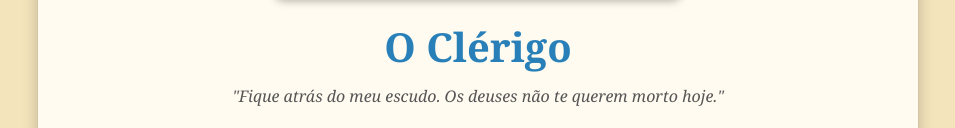
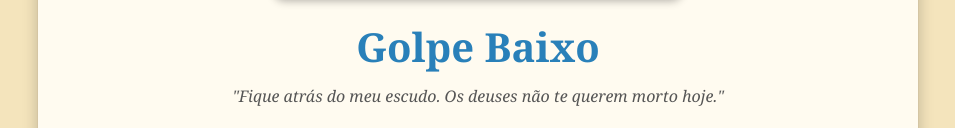
Before and after one commit to Guutiin/Cl-rigo, a plain HTML site: page index.html in a window 1280 px wide. Shown: the part 382-510 px from the top of the page, without its empty margins (162-1117 px from the left). Drawn offline with Linux system fonts and the light colour scheme.

Commit message:
Update title and header from 'Clérigo' to 'Golpe Baixo'

```diff
--- a/index.html
+++ b/index.html
@@ -3,7 +3,7 @@
 <head>
     <meta charset="UTF-8">
     <meta name="viewport" content="width=device-width, initial-scale=1.0">
-    <title>Ficha: O Clérigo</title>
+    <title>Ficha: Golpe Baixo</title>
     <style>
         /* Estilo Geral (Visual de Pergaminho) */
         body {
@@ -114,7 +114,7 @@
     <header>
         <img src="Clerigo.png" alt="Golpe Baixo" class="char-img">
 
-        <h1>O Clérigo</h1>
+        <h1>Golpe Baixo</h1>
         <div class="quote">"Fique atrás do meu escudo. Os deuses não te querem morto hoje."</div>
         <p><strong>Raça:</strong> Anão | <strong>Estilo:</strong> Tanque e Cura (Médico de Combate)</p>
     </header>
```
